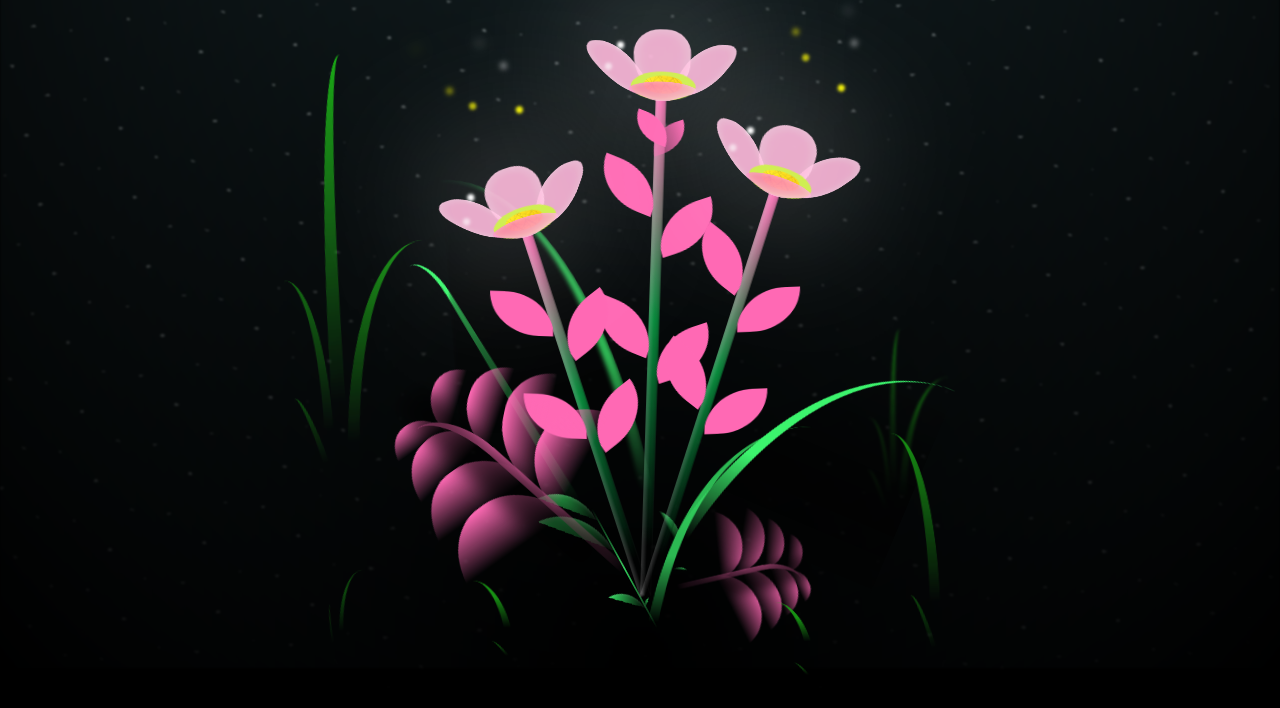
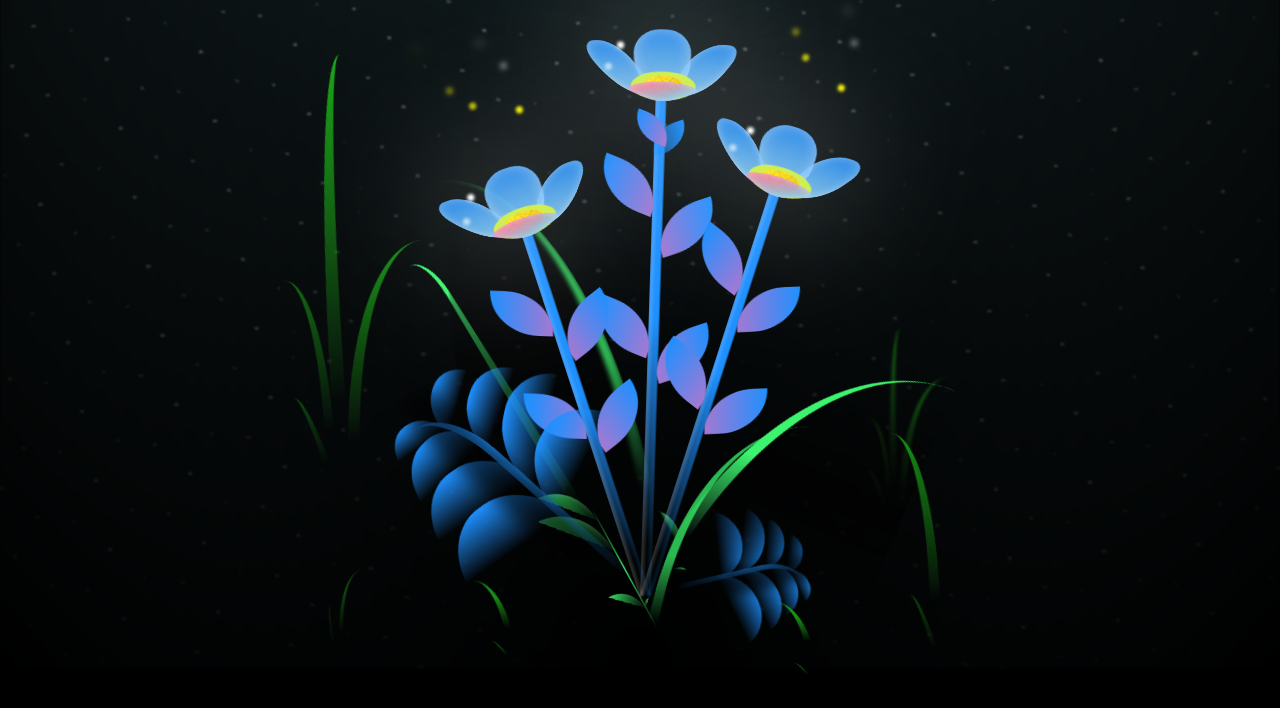
Before and after one commit to briann021009/for_u_awaa, a plain HTML site: page flower.html in a window 1280 px wide. Shown: the part 132-840 px from the top of the page. Drawn offline with Linux system fonts and the light colour scheme.

Commit message:
Update style.css

```diff
--- a/css/style.css
+++ b/css/style.css
@@ -179,8 +179,8 @@ body {
   width: 8vmin;
   height: 11vmin;
   border-radius: 51% 49% 47% 53% / 44% 45% 55% 69%;
-  background-color: #ff69b4; /* Ubah warna menjadi pink */
-  background-image: linear-gradient(to top, #ffb3d9, #ffb3d9); /* Gradien pink */
+  background-color: #1e90ff; /* Ubah warna menjadi biru */
+  background-image: linear-gradient(to top, #87cefa, #1e90ff); /* Gradien biru */
   transform-origin: bottom center;
   opacity: 0.9;
   box-shadow: inset 0 0 2vmin rgba(255, 255, 255, 0.5);
@@ -241,7 +241,7 @@ body {
 .flower__line {
   height: 55vmin;
   width: 1.5vmin;
-  background-image: linear-gradient(to left, rgba(0, 0, 0, 0.2), transparent, rgba(255, 255, 255, 0.2)), linear-gradient(to top, transparent 10%, #098a3c, #ff69b4);
+  background-image: linear-gradient(to left, rgba(30, 144, 255, 0.2), transparent, rgba(255, 255, 255, 0.2)), linear-gradient(to top, transparent 10%, #1e90ff, #1e90ff); /* Ubah warna menjadi biru */
   box-shadow: inset 0 0 2px rgba(0, 0, 0, 0.5);
   animation: grow-flower-tree 4s backwards;
 }
@@ -256,7 +256,7 @@ body {
   height: var(--h);
   border-top-right-radius: var(--h);
   border-bottom-left-radius: var(--h);
-  background-image: linear-gradient(to top, rgba(255, 105, 180, 0.4), #ff69b4); /* Ubah warna menjadi pink */
+  background-image: linear-gradient(to top, rgba(30, 144, 255, 0.4), #1e90ff); /* Ubah warna menjadi biru */
 }
 
 .flower__line__leaf--1 {
@@ -359,7 +359,7 @@ body {
 }
 
 .flower__grass {
-  --c: #ff69b4;
+  --c: #1e90ff; /* Ubah warna menjadi biru */
   --line-w: 1.5vmin;
   position: absolute;
   bottom: 12vmin;
@@ -408,10 +408,9 @@ body {
   height: var(--size);
   border-top-left-radius: var(--size);
   border-top-right-radius: var(--size);
-  background-image: linear-gradient(to top, transparent, transparent 30%, var(--c));
+  background-image: linear-gradient(to top, transparent, transparent 30%, var(--c)); /* Ubah warna menjadi biru */
   z-index: 100;
 }
-
 .flower__grass__leaf--1 {
   top: -6%;
   left: 30%;
```
